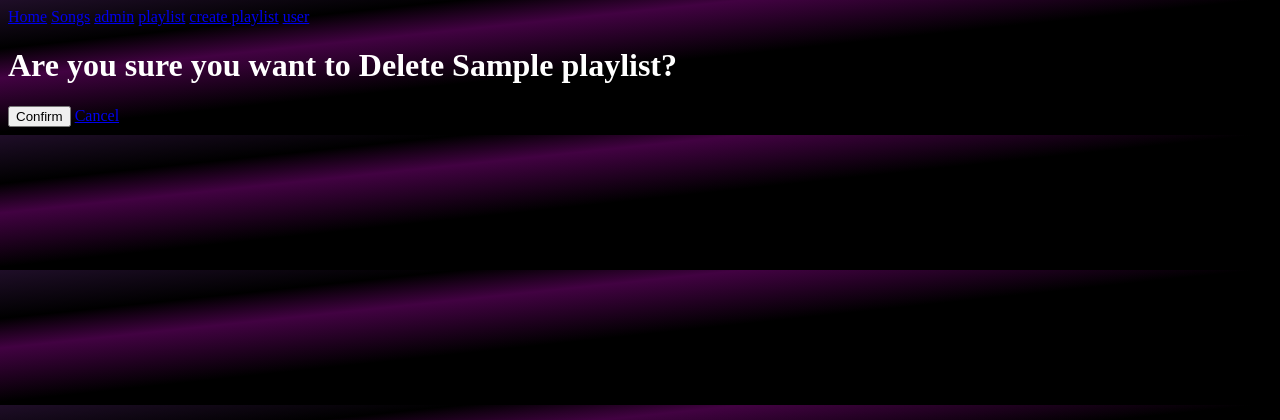
After one commit to abled007/Music-Horizon, a Django app: page /playlists/1/delete in a window 1280 px wide. The commit adds this page. Shown: the top 420 px of the page. Run offline with Django 4.2, Linux system fonts and the light colour scheme; tables that the repository leaves empty hold one stand-in row (values such as "Sample post").

Commit message:
CRUD functions working

```diff
--- /dev/null
+++ b/main_app/templates/playlist_delete_confirm.html
@@ -0,0 +1,12 @@
+{% extends 'base.html' %}
+
+{% block content %}
+<h1>Are you sure you want to Delete {{playlist.title}}?</h1>
+<form method="post">
+  {% csrf_token %}
+  <div>
+    <input type="submit" value="Confirm" />
+    <a href="{% url 'playlist-detail' playlist.pk %}">Cancel</a>
+  </div>
+</form>
+{% endblock %}
--- a/main_app/templates/playlist_detail.html
+++ b/main_app/templates/playlist_detail.html
@@ -8,7 +8,7 @@
 
 <div>
     <a href="{% url 'playlist-update' playlist.pk %}">Update</a>
-    <a href=""></a>
+    <a href="{% url 'playlist-delete' playlist.pk %}">Delete</a>
 </div>
 
 {% endblock %}
--- a/main_app/urls.py
+++ b/main_app/urls.py
@@ -9,4 +9,5 @@ urlpatterns = [
     path('user/<username>/', views.profile, name='profile'),
     path('playlists/<int:pk>/', views.Playlist_Detail.as_view(), name='playlist-detail'),
     path('playlists/<int:pk>/update', views.Playlist_Update.as_view(), name='playlist-update'),
+    path('playlists/<int:pk>/delete', views.Playlist_Delete.as_view(), name='playlist-delete')
 ]
--- a/main_app/views.py
+++ b/main_app/views.py
@@ -3,7 +3,7 @@ from django.views import View
 from django.http import HttpResponseRedirect
 from django.views.generic.base import TemplateView
 from .models import Song, Playlist
-from django.views.generic.edit import CreateView, UpdateView
+from django.views.generic.edit import CreateView, UpdateView, DeleteView
 from django.contrib.auth.models import User
 from django.views.generic import DetailView
 from django.urls import reverse
@@ -38,6 +38,10 @@ class Playlist_Update(UpdateView):
     def get_success_url(self):
         return reverse('playlist-detail', kwargs={'pk': self.object.pk})
 
+class Playlist_Delete(DeleteView):
+    model = Playlist
+    template_name = 'playlist_delete_confirm.html'
+    success_url = '/playlists/'
 
 
 class Playlist_View(TemplateView):
```
